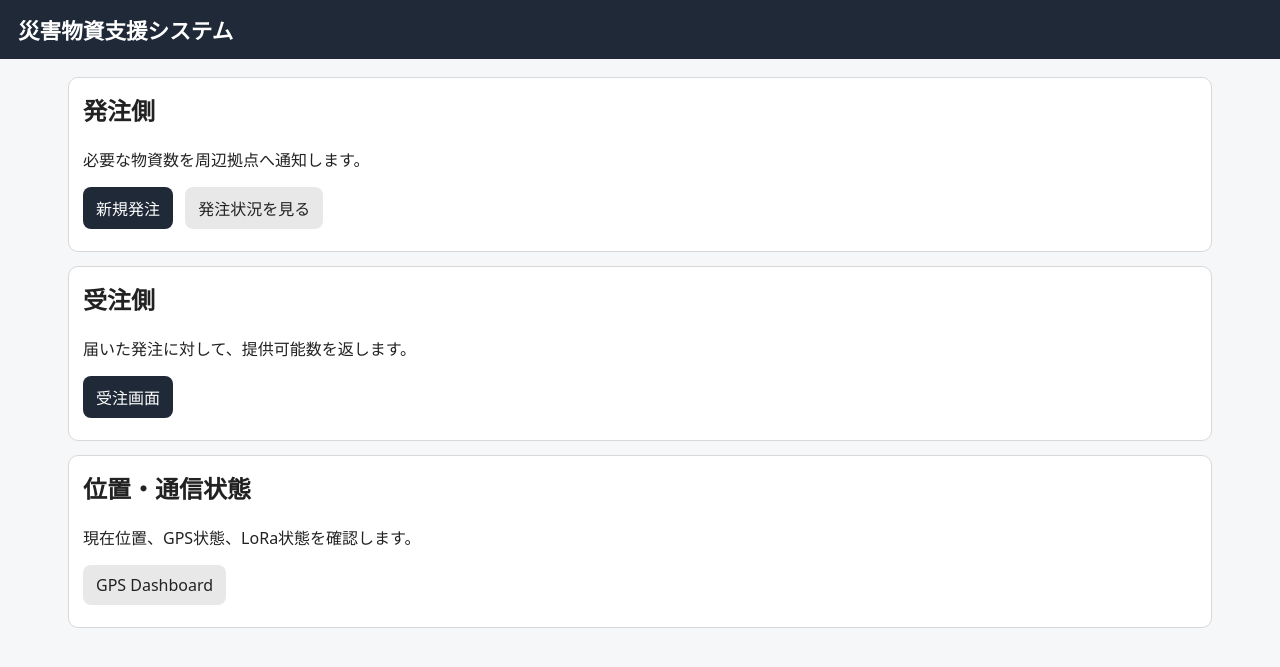
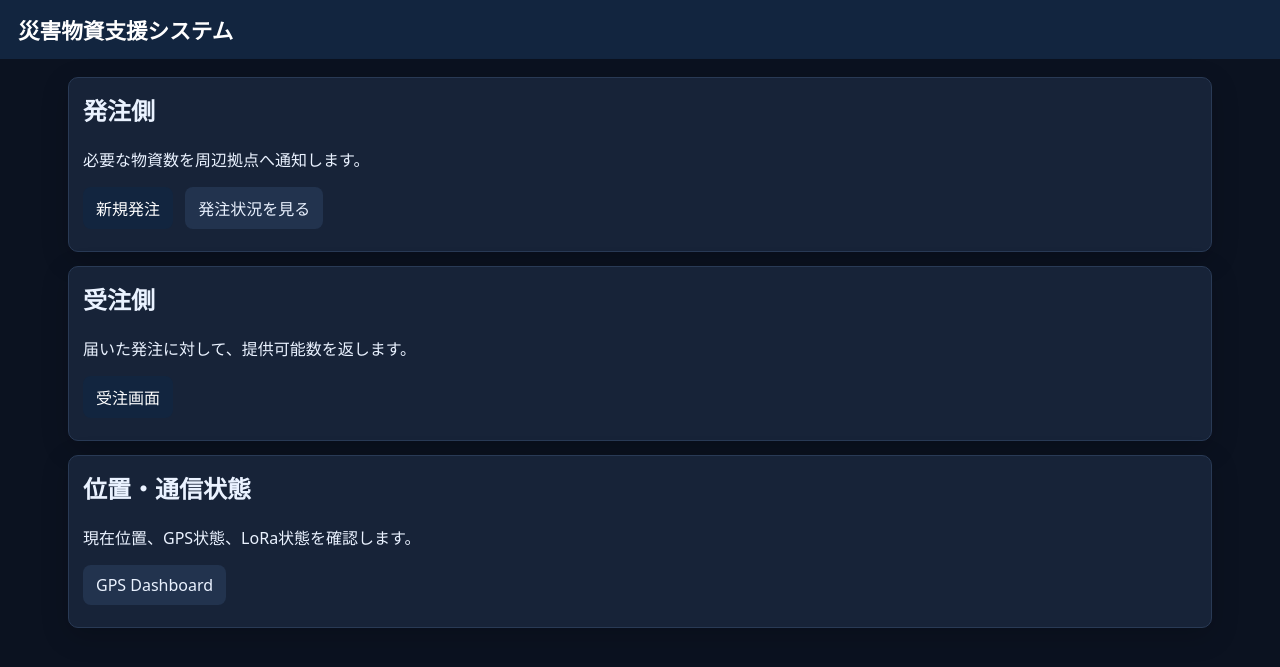
Before and after one commit to s1320123/disaster-support-system, a Node server app: page /mobile in a window 1280 px wide. Shown: the top 667 px of the page. Run offline with Node 20, Linux system fonts and the light colour scheme; some libraries are stand-ins or nearby versions.

Commit message:
Add dark mode dashboard design

```diff
--- a/public/css/style.css
+++ b/public/css/style.css
@@ -268,3 +268,55 @@ pre {
     margin-bottom: 2px;
   }
 }
+
+/* ===== Disaster Dashboard Dark Theme ===== */
+
+:root {
+  --bg: #0b1220;
+  --card: #172338;
+  --text: #eaf2ff;
+  --muted: #94a3b8;
+  --border: #293a55;
+  --primary: #12253f;
+  --primary-light: #1e4064;
+  --accent: #22d3ee;
+  --warning: #f59e0b;
+  --ok: #34d399;
+  --bad: #f87171;
+}
+
+body {
+  background: var(--bg);
+  color: var(--text);
+}
+
+.card {
+  box-shadow: 0 8px 28px rgba(0, 0, 0, 0.18);
+}
+
+table {
+  background: transparent;
+}
+
+th {
+  background: #22334e;
+}
+
+td {
+  background: transparent;
+}
+
+nav a,
+a.button-link {
+  background: #22334e;
+  color: #eaf2ff;
+}
+
+pre {
+  background: #0f1c30;
+  color: #a5f3fc;
+}
+
+#map {
+  border-color: var(--border);
+}
```
Also changed, not shown: 1 other file.
